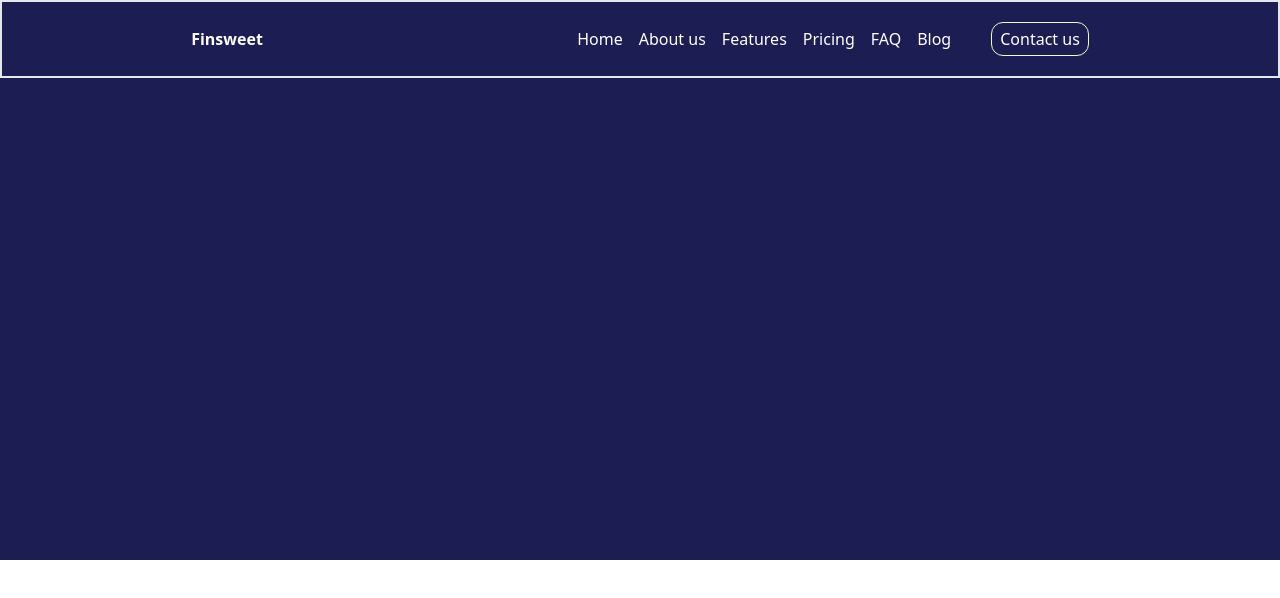
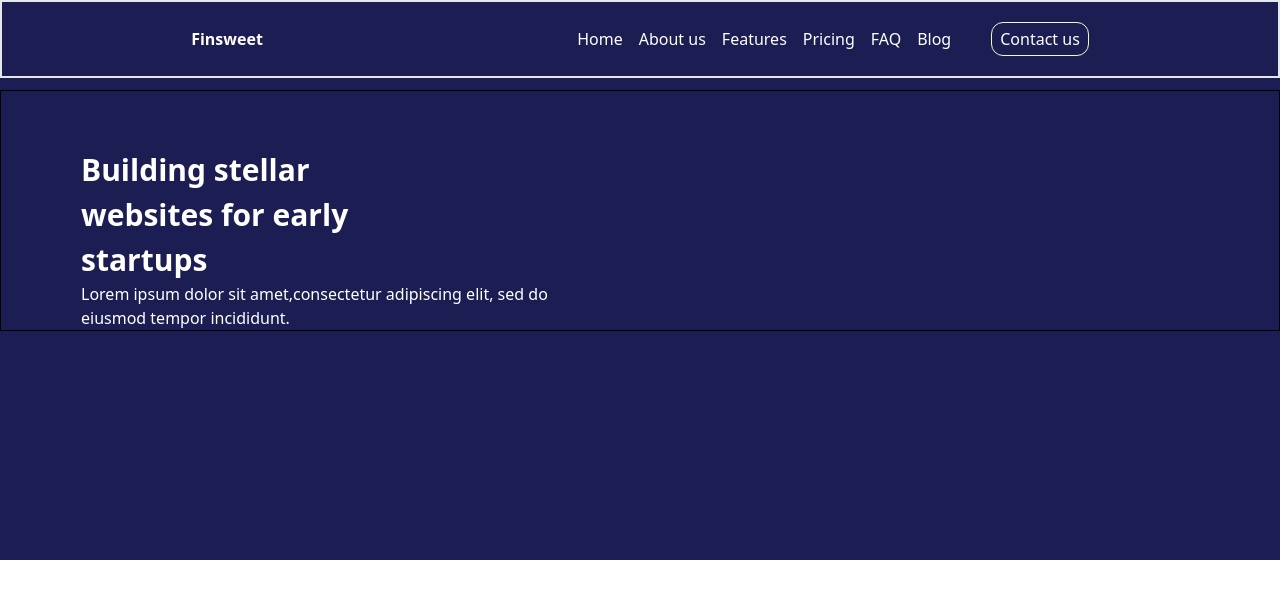
Before and after one commit to SameerAli678/1st-card-react, a Next.js app: page / in a window 1280 px wide. Shown: the top 598 px of the page. Built offline with nearby package versions, Linux system fonts and the light colour scheme.

Commit message:
herosection create by 1st section text complete

```diff
--- a/src/app/page.tsx
+++ b/src/app/page.tsx
@@ -1,11 +1,13 @@
 import profile from "@/../public/image/profile.webp";
 import Card from "@/components/card";
+import HeroSection from "@/components/Herosection";
 import Navbar from "@/components/navbar";
 
 export default function Home() {
   return (
-    <div className="space-x-6 ">
+    <div className="flex flex-col bg-[#1C1E53] w-full h-[560px]">
       <Navbar />
+      <HeroSection/>
       {/* <Card
         comments="20k"
         designation="YouTuber & Blogger"
--- /dev/null
+++ b/src/components/Herosection.tsx
@@ -0,0 +1,13 @@
+export default function HeroSection() {
+  return (
+    <div>
+      <div className="flex flex-col border border-black h-[full] w-[full]   m-auto mt-3 ">
+        <p className="font-bold ms-[80px] mt-14  text-white text-[30px] ">
+          Building stellar<br/> websites for early <br/> startups
+        </p>
+        <p className="flex ms-[80px] text-white">Lorem ipsum dolor sit amet,consectetur adipiscing elit, sed do <br/>eiusmod tempor incididunt.</p>
+      </div>
+      <div></div>
+    </div>
+  );
+}
--- a/src/components/navbar.tsx
+++ b/src/components/navbar.tsx
@@ -1,13 +1,3 @@
-// const Navbar =({
-//     text,
-//     icons,
-// }: NavbarProps) => {
-//     return(
-//         <p></p>
-//     )
-// }
-// export default Navbar;
-
 export default function Navbar() {
   return (
     // <div className="flex w-[full] h-[400px] border-black border-2 bg-blue-950 gap-y-2">
@@ -28,7 +18,7 @@ export default function Navbar() {
     //     </button>
     //   </nav>
     // </div>
-    <div className="flex bg-[#1C1E53] w-full h-[560px]">
+    <div className="flex">
       <div className="flex justify-around w-full h-fit items-center py-5 px-8 text-white border-2">
         <div className="font-bold">Finsweet</div>
         <div className="flex gap-x-4 w-fit items-center ">
@@ -45,4 +35,4 @@ export default function Navbar() {
       </div>
     </div>
   );
-}
+};
```
